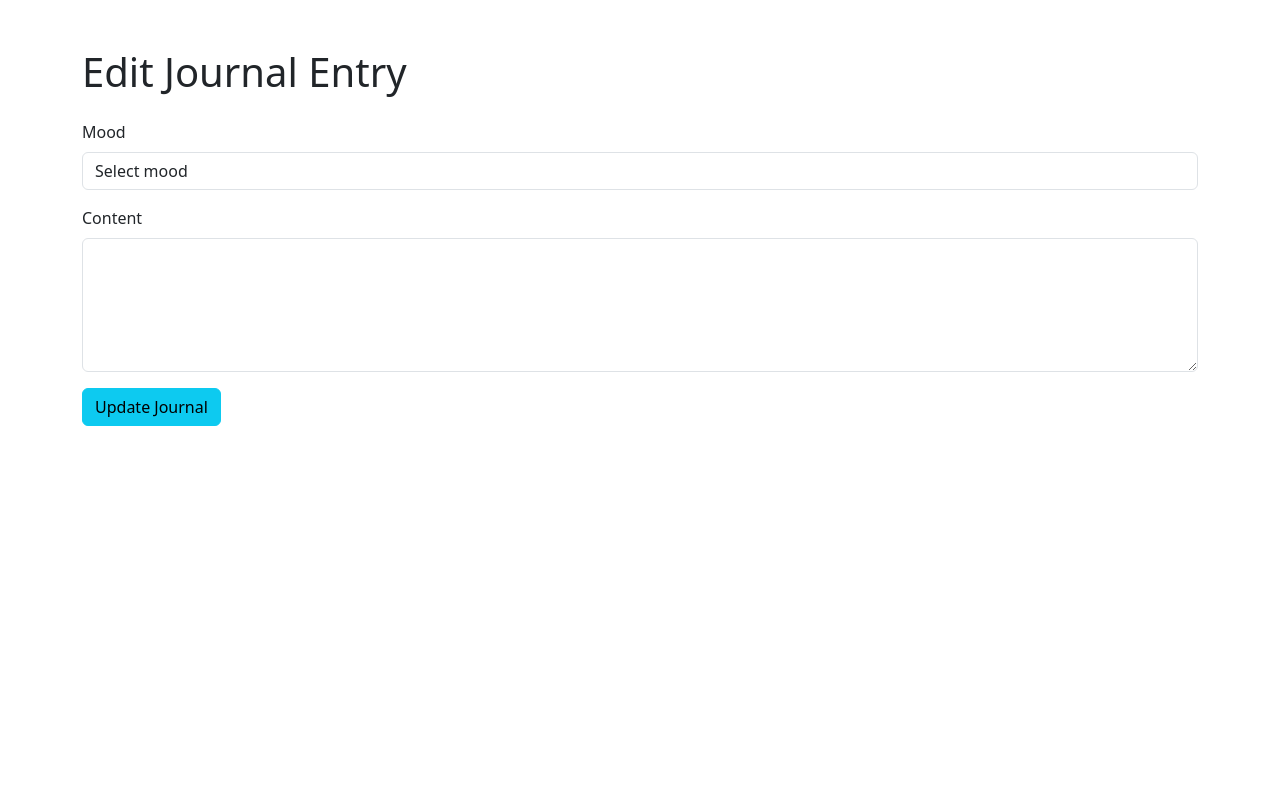
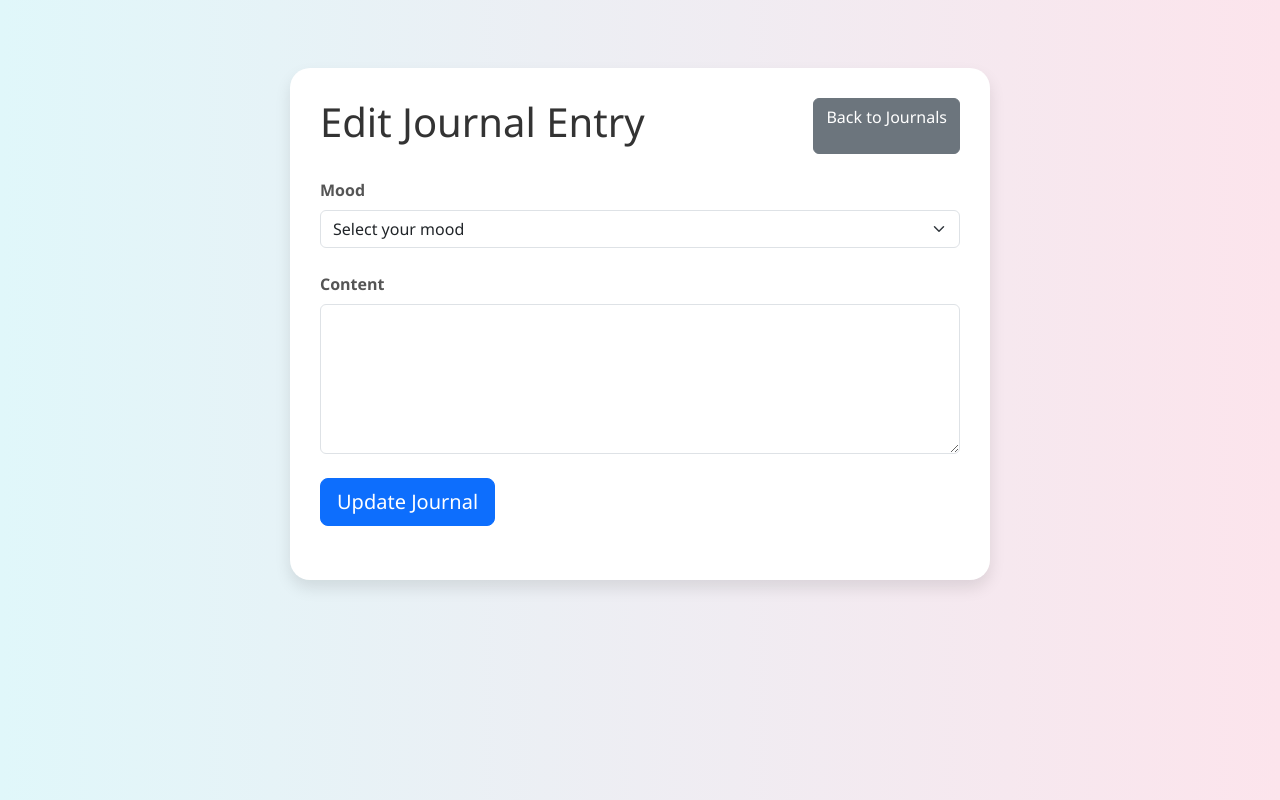
Before and after one commit to Rajaram1307/MentalHealthChatbot, a Flask app: template templates/edit_journal.html in a window 1280 px wide. Run offline with Flask 3, Linux system fonts and the light colour scheme; the template is opened without the code that fills it, so the values that code supplies are empty.

Commit message:
Update edit_journal.html

```diff
--- a/templates/edit_journal.html
+++ b/templates/edit_journal.html
@@ -1,68 +1,79 @@
-<!-- edit_journal.html -->
 <!DOCTYPE html>
 <html lang="en">
 <head>
     <meta charset="UTF-8">
+    <meta name="viewport" content="width=device-width, initial-scale=1.0">
     <title>Edit Journal</title>
     <link href="https://cdn.jsdelivr.net/npm/bootstrap@5.3.0/dist/css/bootstrap.min.css" rel="stylesheet">
+    <link rel="stylesheet" href="{{ url_for('static', filename='css/journals.css') }}">
 </head>
 <body>
-    <div class="container mt-5">
-        <h1 class="mb-4">Edit Journal Entry</h1>
-        <form id="editJournalForm">
-            <div class="mb-3">
+    <div class="container journal-form mt-5">
+        <div class="d-flex justify-content-between mb-4">
+            <h1>Edit Journal Entry</h1>
+            <a href="{{ url_for('journal') }}" class="btn btn-secondary">Back to Journals</a>
+        </div>
+
+        <form id="journalForm">
+            <input type="hidden" id="journalId" value="{{ journal.id }}">
+
+            <div class="form-group mb-4">
                 <label for="mood" class="form-label">Mood</label>
-                <select class="form-control" id="mood" required>
-                    <option value="">Select mood</option>
-                    <option value="Happy">Happy</option>
-                    <option value="Sad">Sad</option>
-                    <option value="Excited">Excited</option>
-                    <option value="Angry">Angry</option>
-                    <option value="Calm">Calm</option>
+                <select class="form-select" id="mood" name="mood" required>
+                    <option value="">Select your mood</option>
+                    <option value="Happy" {% if journal.mood == 'Happy' %}selected{% endif %}>Happy</option>
+                    <option value="Sad" {% if journal.mood == 'Sad' %}selected{% endif %}>Sad</option>
+                    <option value="Excited" {% if journal.mood == 'Excited' %}selected{% endif %}>Excited</option>
+                    <option value="Angry" {% if journal.mood == 'Angry' %}selected{% endif %}>Angry</option>
+                    <option value="Calm" {% if journal.mood == 'Calm' %}selected{% endif %}>Calm</option>
                 </select>
             </div>
-            <div class="mb-3">
+
+            <div class="form-group mb-4">
                 <label for="content" class="form-label">Content</label>
-                <textarea class="form-control" id="content" rows="5" required></textarea>
+                <textarea class="form-control" id="content" name="content" rows="5" required>{{ journal.content }}</textarea>
             </div>
-            <button type="submit" class="btn btn-info">Update Journal</button>
+
+            <div class="form-group mb-4">
+                <button type="submit" class="btn btn-primary btn-lg">Update Journal</button>
+            </div>
         </form>
     </div>
 
     <script>
-        const urlParams = new URLSearchParams(window.location.search);
-        const journalId = urlParams.get('id');
+        document.getElementById('journalForm').addEventListener('submit', function(e) {
+            e.preventDefault();
+            const id = document.getElementById('journalId').value;
+            const mood = document.getElementById('mood').value;
+            const content = document.getElementById('content').value;
 
-        // Fetch journal to prefill
-        fetch(`/api/journals/${journalId}`)
-            .then(res => res.json())
-            .then(journal => {
-                document.getElementById('mood').value = journal.mood;
-                document.getElementById('content').value = journal.content;
-            });
+            if (!mood || !content) {
+                alert("Please fill in all fields.");
+                return;
+            }
 
-        document.getElementById('editJournalForm').addEventListener('submit', function (e) {
-            e.preventDefault();
-            const updatedMood = document.getElementById('mood').value;
-            const updatedContent = document.getElementById('content').value;
-
-            fetch(`/api/journals/${journalId}`, {
+            fetch(`/api/journals/${id}`, {
                 method: 'PUT',
-                headers: { 'Content-Type': 'application/json' },
-                body: JSON.stringify({
-                    mood: updatedMood,
-                    content: updatedContent
-                })
+                headers: {
+                    'Content-Type': 'application/json',
+                    'Accept': 'application/json'
+                },
+                body: JSON.stringify({ mood, content })
             })
-            .then(res => {
-                if (!res.ok) throw new Error("Failed to update journal");
-                return res.json();
+            .then(response => {
+                if (!response.ok) {
+                    return response.json().then(err => { throw new Error(err.error || 'Failed to update journal') });
+                }
+                return response.json();
             })
             .then(data => {
                 alert(data.message);
                 window.location.href = '/main';
             })
-            .catch(err => alert("Error: " + err.message));
+            .catch(error => {
+                alert("Error: " + error.message);
+                console.error(error);
+            });
         });
     </script>
 </body>
```
